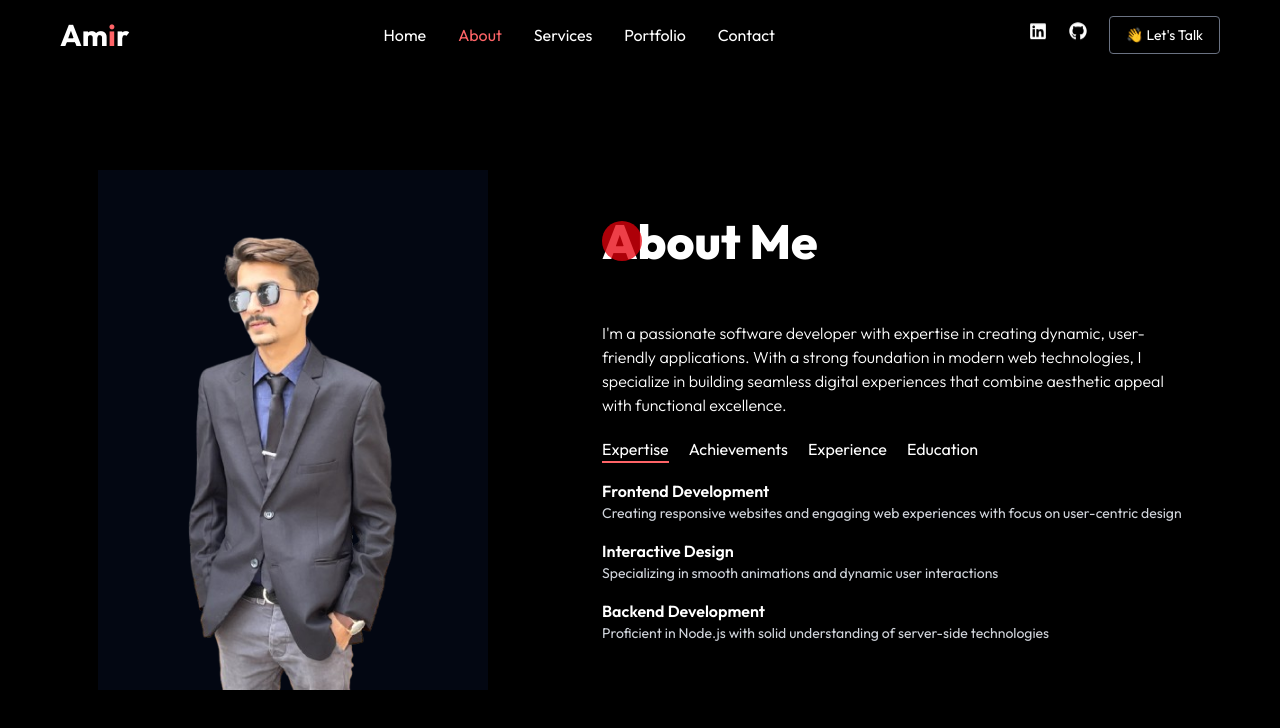
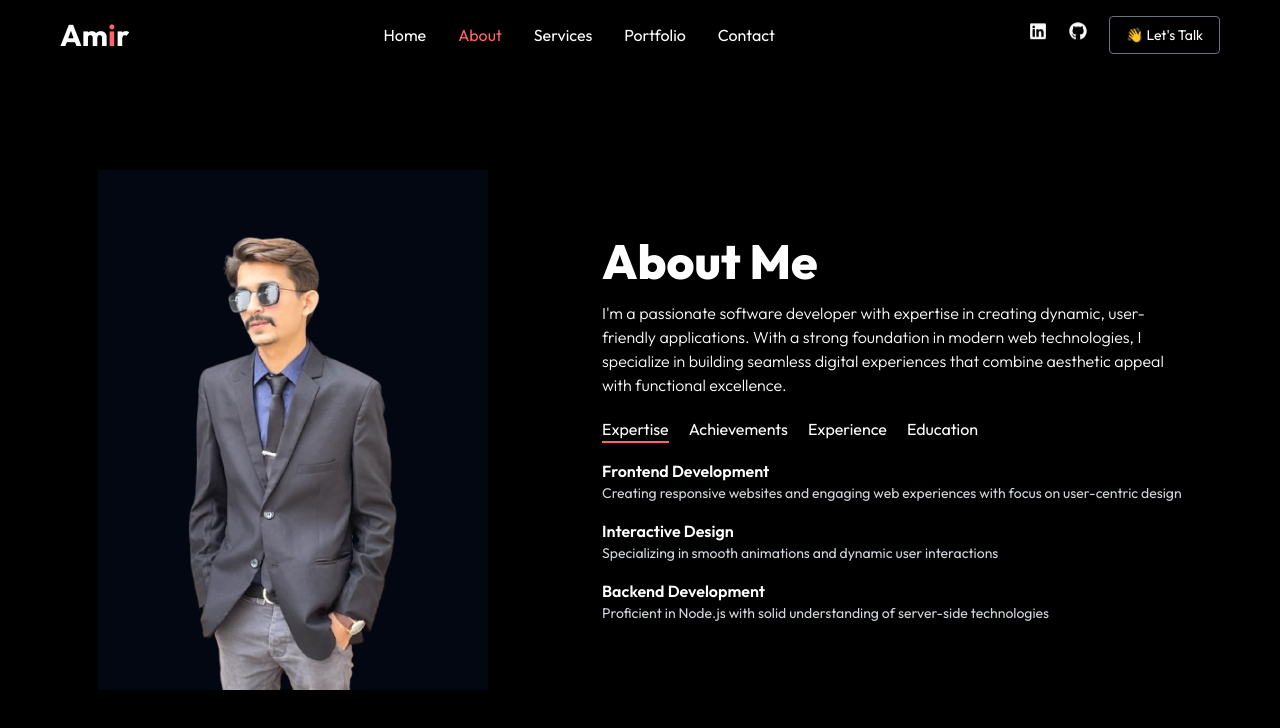
Before and after one commit to AmirAliAmin/Portfolio-Amir-Ali-Amin, a React (Vite) app: page /about in a window 1280 px wide. Shown: the top 728 px of the page. Built offline with nearby package versions, Linux system fonts and the light colour scheme.

Commit message:
remove the animation arround the about me and wlecom section

```diff
--- a/src/components/Hero.jsx
+++ b/src/components/Hero.jsx
@@ -6,9 +6,9 @@ export default function Hero() {
     <div className="bg-black text-white flex min-h-screen md:min-h-fit lg:min-h-screen py-5 sm:flex-row flex-col-reverse items-center sm:px-4 md:px-7 lg:px-10  sm:gap-20 gap-5 pt-27  overflow-hidden">
       {/* Content Section */}
       <div className="sm:w-[50%]  w-full pb-2 z-10 text-center mt-10">
-        <span className="relative inline-flex h-10 w-10 top-10 right-15">
+        {/* <span className="relative inline-flex h-10 w-10 top-10 right-15">
           <span className="absolute w-full h-full rounded-full bg-red-600 opacity-75 animate-ping"></span>
-        </span>
+        </span> */}
         <p className="text-sm font-light mb-4">Welcome To My World</p>
         <h1 className="lg:text-5xl text-4xl md:text-4xl font-extrabold">
           Hi, I'm Amir Ali Amin{" "}
--- a/src/pages/About.jsx
+++ b/src/pages/About.jsx
@@ -11,9 +11,9 @@ export default function About() {
       </div>
       <div className='lg:w-[50%] w-full h-full  flex flex-col justify-center'>
         <h1 className='text-5xl font-extrabold mb-4 text-center lg:text-start'>About Me</h1>
-        <span className="relative hidden lg:inline-flex h-10 w-10 -top-15">
+        {/* <span className="relative hidden lg:inline-flex h-10 w-10 -top-15">
           <span className="absolute w-full h-full rounded-full bg-red-600 opacity-75 animate-ping"></span>
-        </span>
+        </span> */}
         <p className='font-light'>
           I'm a passionate software developer with expertise in creating dynamic, user-friendly applications.
           With a strong foundation in modern web technologies, I specialize in building seamless digital experiences
```
